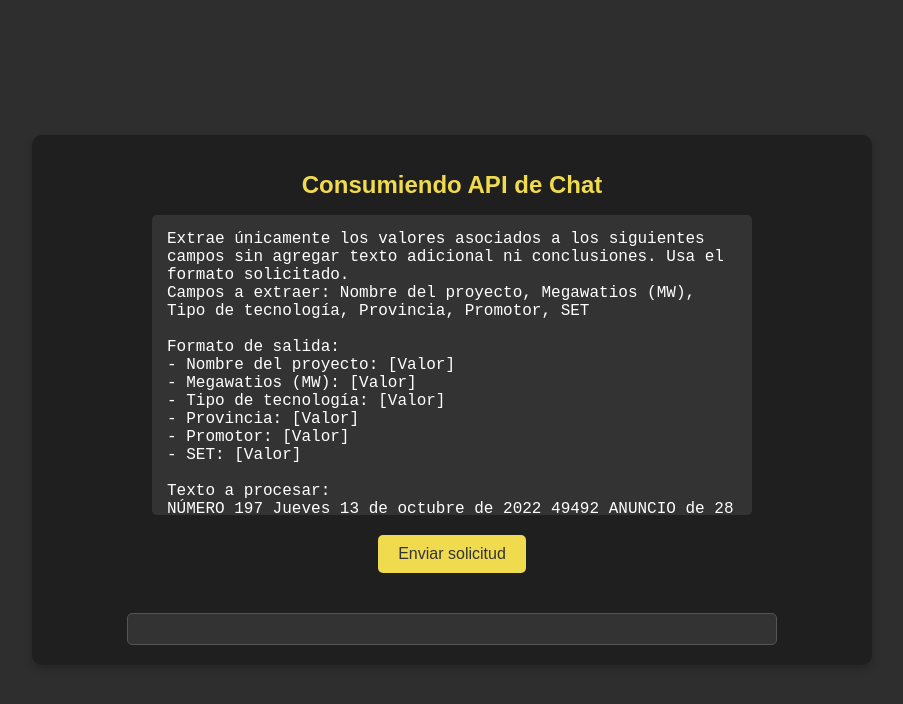
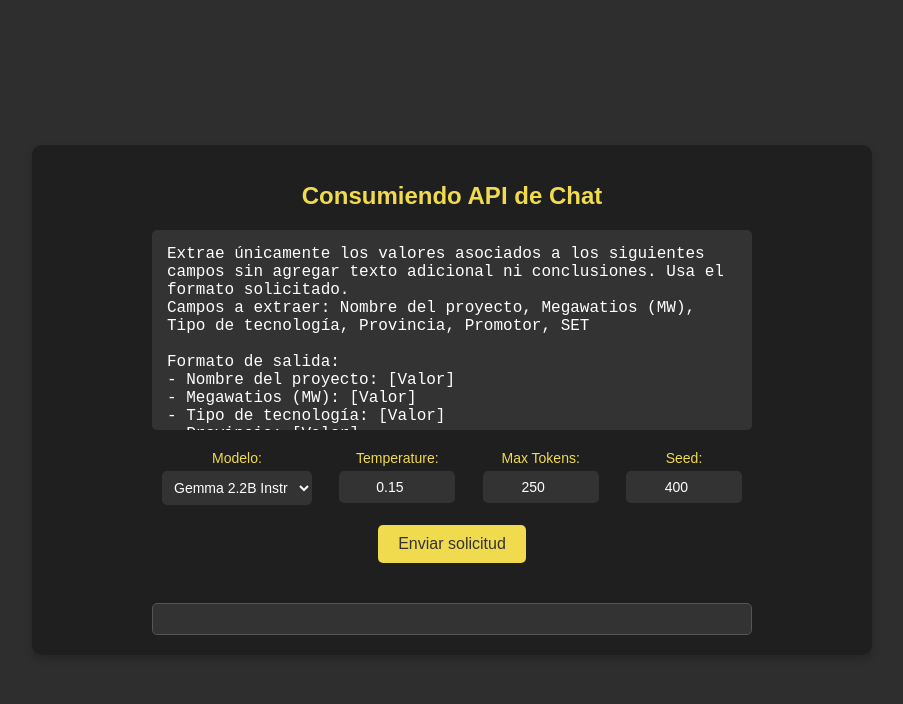
Before and after one commit to wicouy/miniChat, a React (Create React App) app in the folder mi-app-chat/: page / in a window 1280 px wide. Shown: the top 704 px of the page, without its empty margins (188-1091 px from the left). Built offline with nearby package versions, Linux system fonts and the light colour scheme.

Commit message:
Update mejora UI

```diff
--- a/mi-app-chat/src/App.css
+++ b/mi-app-chat/src/App.css
@@ -30,12 +30,13 @@ body {
 h1 {
   color: #f0db4f;
   font-size: 24px;
+  margin-bottom: 20px;
 }
 
 /* Estilos para la caja de texto con padding */
 textarea {
   width: 600px;
-  height: 300px;
+  height: 200px; /* Ajusté la altura para que encaje mejor */
   padding: 15px;
   border-radius: 5px;
   border: none;
@@ -45,6 +46,40 @@ textarea {
   margin-bottom: 20px;
   box-sizing: border-box; /* Asegura que el padding no afecte el ancho */
   resize: none; /* Previene que el usuario cambie el tamaño del textarea */
+}
+
+/* Estilos para el contenedor de los parámetros */
+.parameters {
+  display: flex;
+  justify-content: space-between;
+  width: 600px; /* Alinea con el ancho del textarea */
+  margin-bottom: 20px;
+}
+
+.parameters label {
+  display: flex;
+  flex-direction: column;
+  color: #f0db4f;
+  font-size: 14px;
+  margin-right: 10px;
+  margin-left: 10px;
+}
+
+.parameters input,
+.parameters select {
+  padding: 8px;
+  border-radius: 5px;
+  border: none;
+  font-size: 14px;
+  background-color: #333;
+  color: #fff;
+  margin-top: 5px;
+  width: 100px; /* Ajusta el ancho de los campos de entrada */
+  text-align: center;
+}
+
+.parameters select {
+  width: 150px; /* Ajustar un poco más para el select del modelo */
 }
 
 /* Estilos para el botón */
@@ -75,7 +110,7 @@ button:disabled {
   white-space: pre-wrap;
   max-height: 200px; /* Ajusta la altura máxima */
   width: 100%;
-  max-width: 650px;
+  max-width: 600px; /* Ajusta el ancho al contenedor */
   overflow-y: scroll; /* Fuerza la barra de desplazamiento vertical */
   border: 1px solid #555; /* Añadir un borde para destacar la caja de respuesta */
   box-sizing: border-box; /* Asegura que el padding esté dentro de los límites */
--- a/mi-app-chat/src/App.js
+++ b/mi-app-chat/src/App.js
@@ -6,6 +6,12 @@ function App() {
   const [response, setResponse] = useState(""); // Respuesta de la API
   const [loading, setLoading] = useState(false); // Indicador de carga
   const [error, setError] = useState(""); // Manejo de errores
+
+  // Estado para los parámetros
+  const [temperature, setTemperature] = useState(0.15);
+  const [maxTokens, setMaxTokens] = useState(250);
+  const [seed, setSeed] = useState(400);
+  const [model, setModel] = useState("gemma-2-2b-instruct"); // Estado para el modelo
 
   // Función para leer el contenido del archivo prompt.txt
   useEffect(() => {
@@ -36,14 +42,14 @@ function App() {
           "Content-Type": "application/json",
         },
         body: JSON.stringify({
-          model: "gemma-2-2b-instruct",
+          model, // Usar el modelo seleccionado
           messages: [
             { role: "system", content: "Responde en español" },
             { role: "user", content: userMessage }, // Usar el mensaje del usuario
           ],
-          temperature: 0.15,
-          max_tokens: 250,
-          seed: 400,
+          temperature: parseFloat(temperature), // Usar el valor de estado de temperature
+          max_tokens: parseInt(maxTokens), // Usar el valor de estado de max_tokens
+          seed: parseInt(seed), // Usar el valor de estado de seed
           stream: false,
         }),
       });
@@ -73,6 +79,44 @@ function App() {
         rows="4"
       />
 
+      {/* Inputs para los parámetros */}
+      <div className="parameters">
+        <label>
+          Modelo:
+          <select value={model} onChange={(e) => setModel(e.target.value)}>
+            <option value="gemma-2-2b-instruct">Gemma 2.2B Instruct</option>
+          </select>
+        </label>
+        <label>
+          Temperature:
+          <input
+            type="number"
+            value={temperature}
+            onChange={(e) => setTemperature(e.target.value)}
+            step="0.01"
+            min="0"
+            max="1"
+          />
+        </label>
+        <label>
+          Max Tokens:
+          <input
+            type="number"
+            value={maxTokens}
+            onChange={(e) => setMaxTokens(e.target.value)}
+            min="1"
+          />
+        </label>
+        <label>
+          Seed:
+          <input
+            type="number"
+            value={seed}
+            onChange={(e) => setSeed(e.target.value)}
+          />
+        </label>
+      </div>
+
       {/* Botón para enviar el mensaje */}
       <button onClick={handleFetch} disabled={loading}>
         {loading ? "Cargando..." : "Enviar solicitud"}
```
